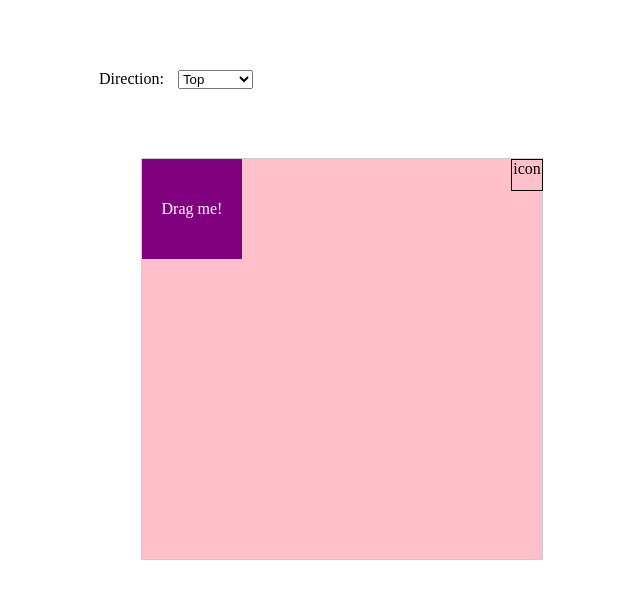
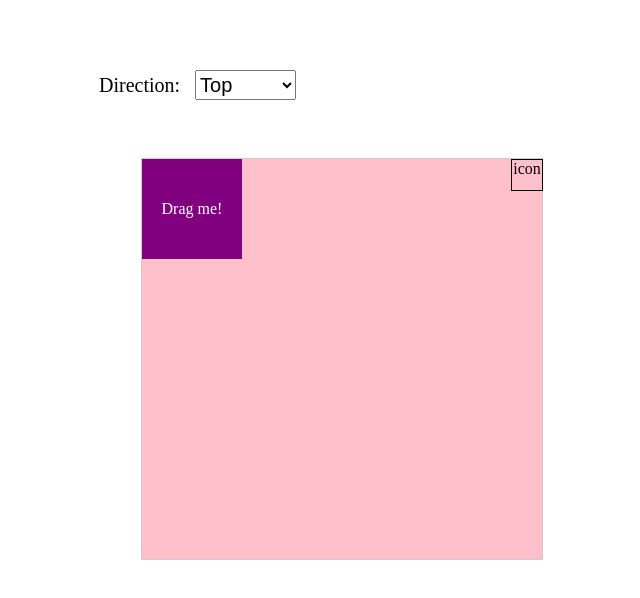
Before and after one commit to polin103109/Ollyotask4-dragdrophover-, a React (Vite) app: page / in a window 1280 px wide. Shown: the top 598 px of the page, without its empty margins (477-1117 px from the left). Built offline with nearby package versions, Linux system fonts and the light colour scheme.

Commit message:
updated final task

```diff
--- a/src/components/CreateDiv.jsx
+++ b/src/components/CreateDiv.jsx
@@ -138,8 +138,8 @@ const CreateDiv = () => {
           left: "45%",
         }}
       >
-        <label style={{ marginRight: "10px" }}>Direction: </label>
-        <select
+        <label style={{ marginRight: "10px",height:"20px",fontSize:"20px"}}>Direction: </label>
+        <select style={{height:"30px",fontSize:"20px"}}
           value={direction}
           onChange={(e) => {
             setDirection(e.target.value);
```
